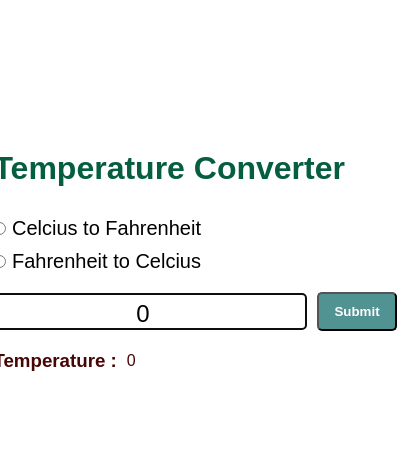
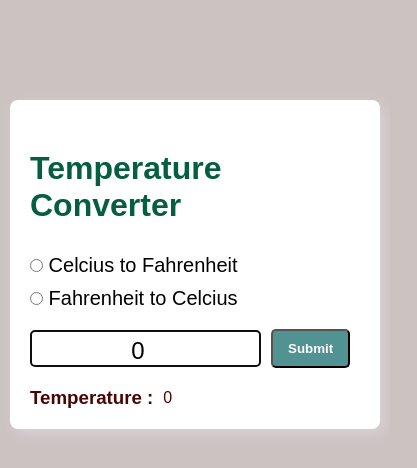
Before and after one commit to Samadsust71/temperature-conversion, a plain HTML site: page index.html in a window 390 px wide. Shown: the whole page, 417 px wide, since content can reach past the window. Drawn offline with Linux system fonts and the light colour scheme.

Commit message:
added responsiveness

```diff
--- a/style.css
+++ b/style.css
@@ -6,7 +6,7 @@
 }
 
 body{
-    background: hsla(0, 0%, 100%, 0.849);
+    background: hsla(0, 8%, 74%, 0.849);
 }
 .temp-converter-container{
     display: flex;
@@ -17,7 +17,7 @@ body{
 
 }
 .temp-converter-container form{
-      background: white;
+      background: rgb(255, 255, 255);
       padding: 20px;
       border-radius: 8px;
       box-shadow: 5px 5px 15px rgba(255, 255, 255, 0.301);
@@ -63,3 +63,12 @@ h1{
 .result-container h3 ,p{
     color: rgb(71, 5, 5);
 }
+
+@media screen  and (max-width: 576px) {
+    .temp-converter-container{
+        padding: 100px 10px;
+    }
+    #inputText{
+        width: 70%;
+    }
+}
```
